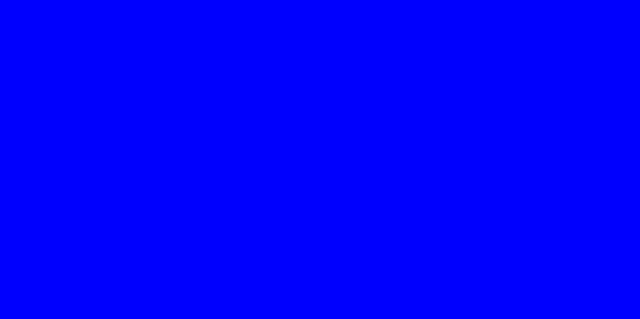
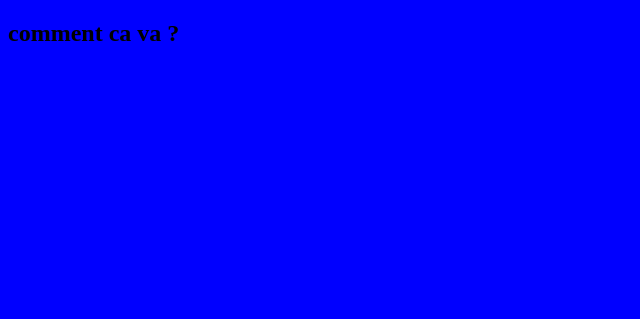
Before and after one commit to codexReady/testGit, a plain HTML site: page WebContent/index.html in a window 1280 px wide. Shown: the top 319 px of the page, without its empty margins (0-640 px from the left). Drawn offline with Linux system fonts and the light colour scheme.

Commit message:
change index.html

```diff
--- a/WebContent/index.html
+++ b/WebContent/index.html
@@ -18,9 +18,14 @@
 	font-family : Helvetica;
 	font-size : 100;
 	}
+	h2{
+	color : black;
+	font-size : 50;
+	}
 	</style>
 </head>
 <body>
 	<h1>saalut	smaile ca va ? !</h1>
+	<h2>comment ca va ? </h2>
 </body>
 </html>
```
